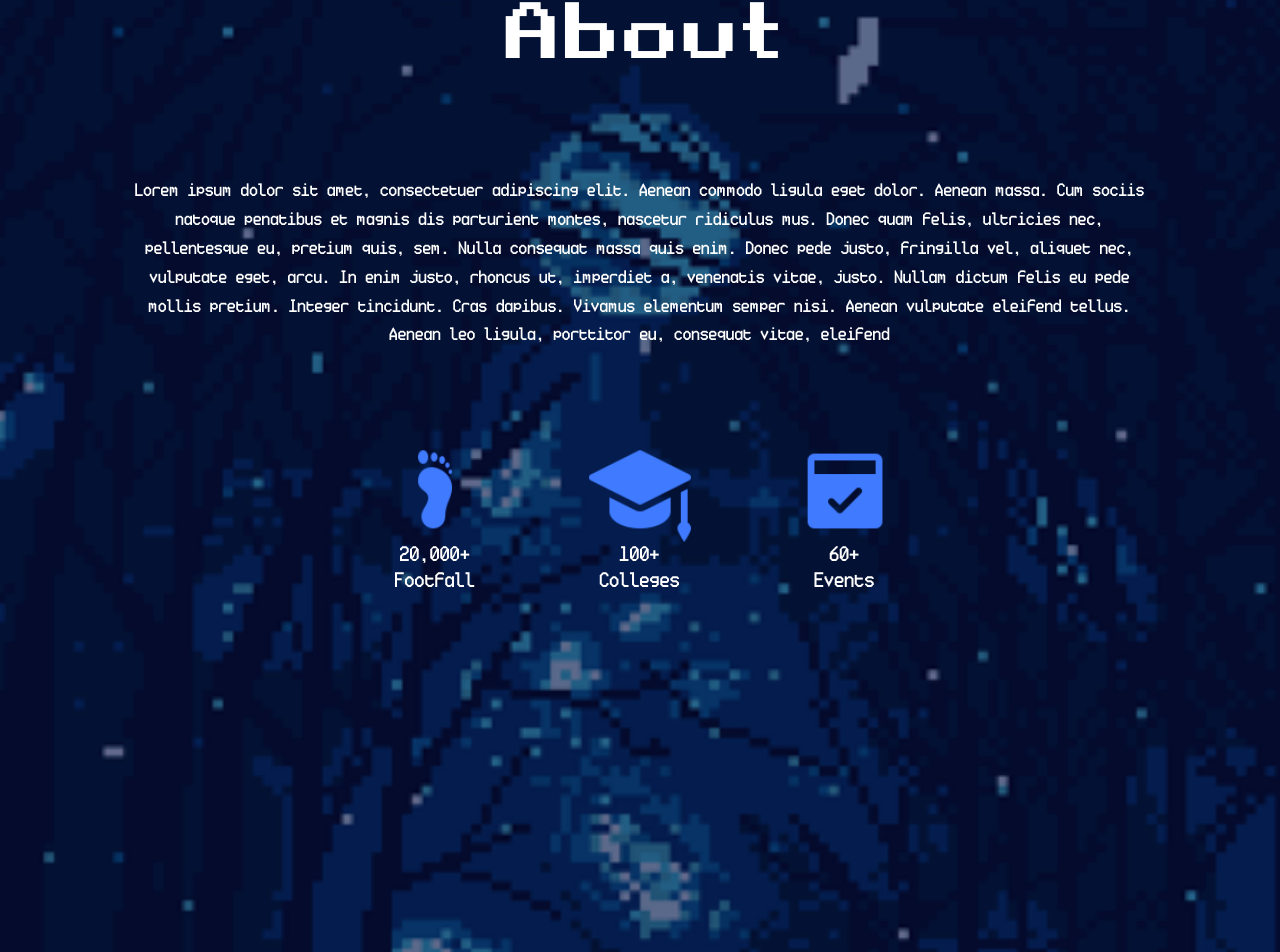
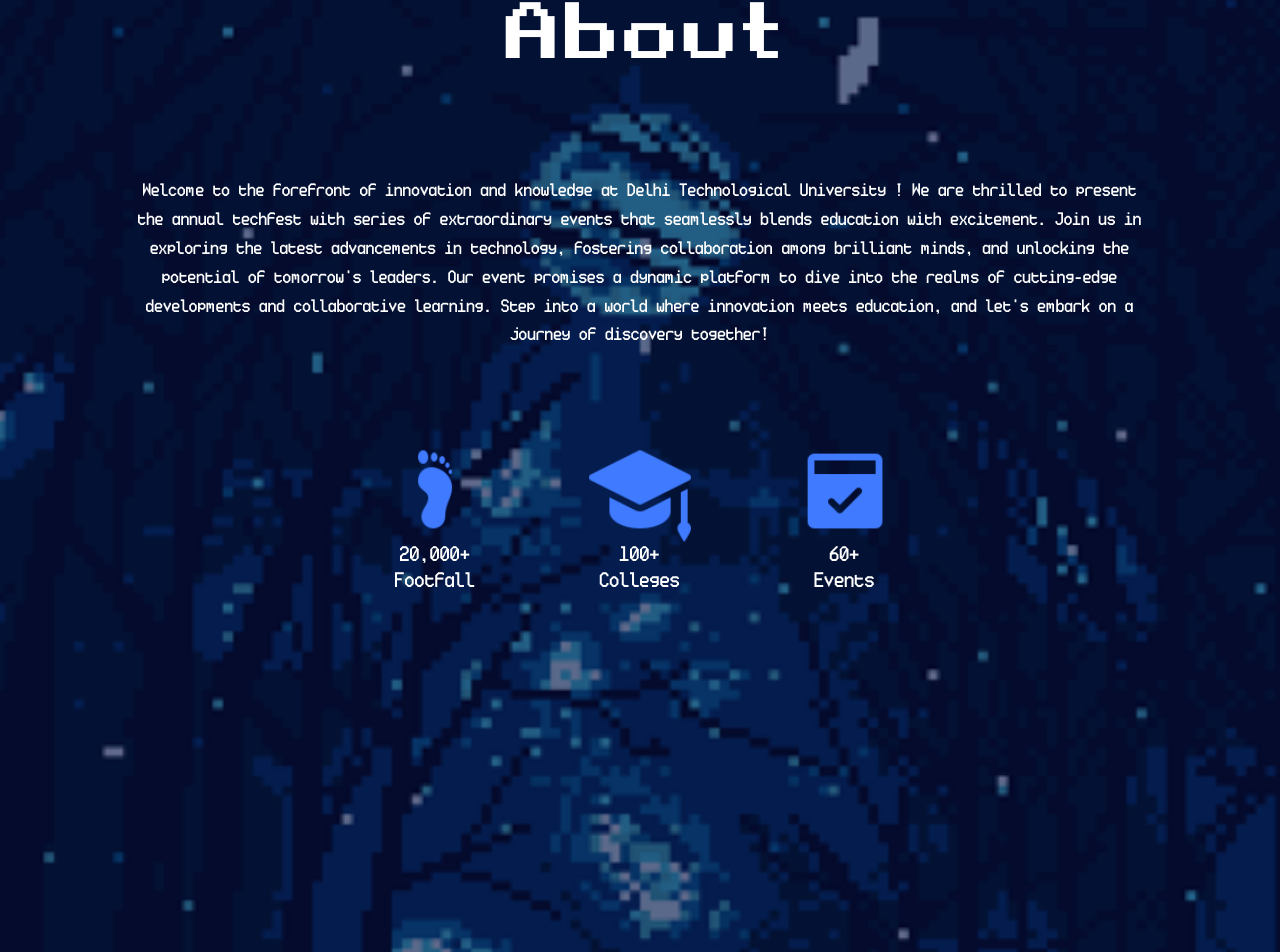
Before and after one commit to nikhil5731/invictus, a Next.js app: page / in a window 1280 px wide. Shown: the part 917-1869 px from the top of the page. Built offline with nearby package versions, Linux system fonts and the light colour scheme; no server answers.

Commit message:
Update Home.js

```diff
--- a/app/Home/Home.js
+++ b/app/Home/Home.js
@@ -86,16 +86,8 @@ const Home = () => {
             About
           </div>
           <p className="font-ticketing sm:max-[800px]:text-[3vw] sm:text-[2vw] lg:text-[1.5vw] px-[10vw] text-center">
-            Lorem ipsum dolor sit amet, consectetuer adipiscing elit. Aenean
-            commodo ligula eget dolor. Aenean massa. Cum sociis natoque
-            penatibus et magnis dis parturient montes, nascetur ridiculus mus.
-            Donec quam felis, ultricies nec, pellentesque eu, pretium quis, sem.
-            Nulla consequat massa quis enim. Donec pede justo, fringilla vel,
-            aliquet nec, vulputate eget, arcu. In enim justo, rhoncus ut,
-            imperdiet a, venenatis vitae, justo. Nullam dictum felis eu pede
-            mollis pretium. Integer tincidunt. Cras dapibus. Vivamus elementum
-            semper nisi. Aenean vulputate eleifend tellus. Aenean leo ligula,
-            porttitor eu, consequat vitae, eleifend
+            Welcome to the forefront of innovation and knowledge at Delhi Technological University ! We are thrilled to present the annual techfest with series of extraordinary events that seamlessly blends education with excitement. Join us in exploring the latest advancements in technology, fostering collaboration among brilliant minds, and unlocking the potential of tomorrow's leaders. Our event promises a dynamic platform to dive into the realms of cutting-edge developments and collaborative learning. Step into a world where innovation meets education, and let's embark on a journey of discovery together!
+
           </p>
           <div className="flex gap-[8vw]">
             <figure>
```
